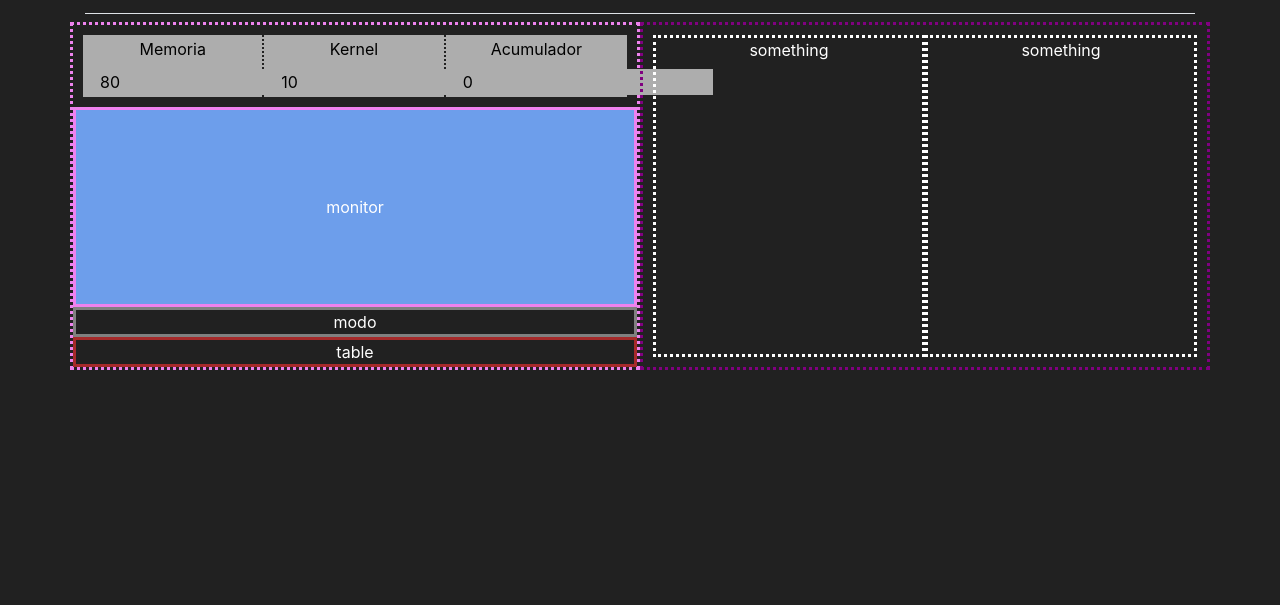
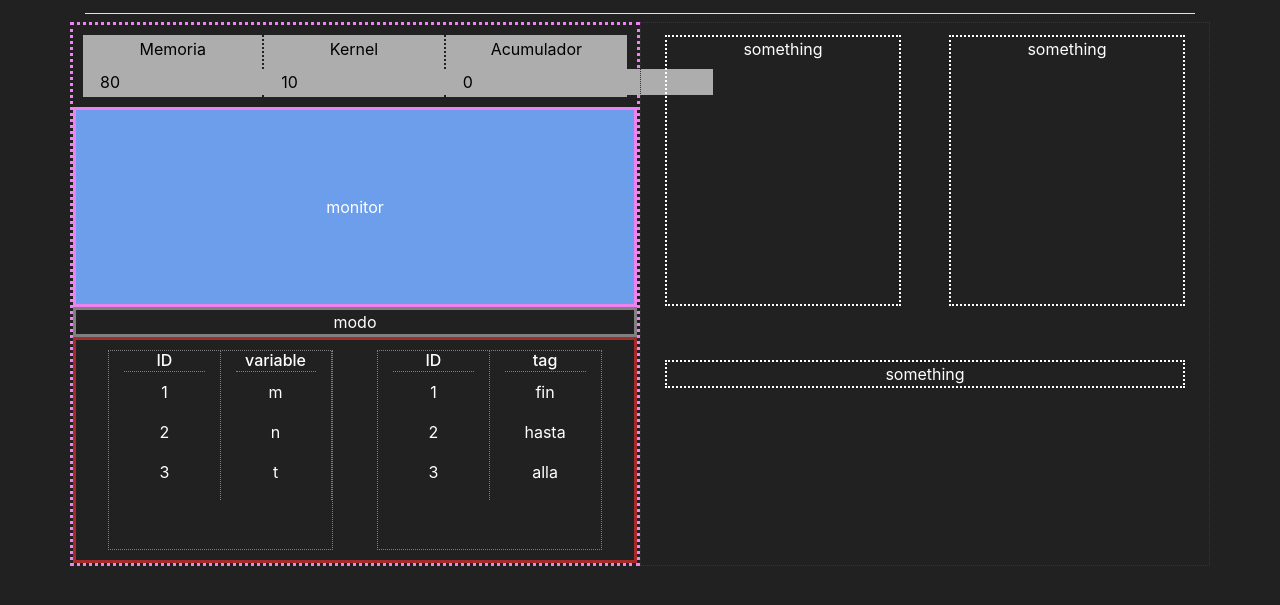
Before and after one commit to aldevv/web-os, a plain HTML site: page frontend/index.html in a window 1280 px wide. Shown: the part 65-670 px from the top of the page. Drawn offline with nearby package versions, Linux system fonts and the light colour scheme.

Commit message:
added more to front

```diff
--- a/frontend/assets/css/styles.css
+++ b/frontend/assets/css/styles.css
@@ -18,7 +18,7 @@ body {
 }
 
 
-.nav-row, .variable-row{
+.nav-row, .declarable-row{
     padding: 10px 10px 10px 10px;
 }
 
@@ -53,20 +53,45 @@ body {
     border: 3px solid gray;
 }
 
-.table-row {
+.declarable-row {
     text-align: center;
     border: 3px solid brown;
 }
 
-.side-B {
-    border: 3px dotted purple
+.my-variables , .my-tags {
+    text-align: center;
+    border: 1px dotted gray;
+    height: 200px;
 }
 
-.variable-row {
+/* add separators to attibutes */
+.my-variables [class*="col-"], .my-tags [class*="col-"]:not(:last-child) {
+    border-right: 1px dotted gray;
+}
+
+.attribute {
+    border-bottom: 1px dotted gray;
+}
+
+.side-B {
+    border: 1px dotted purple
+}
+
+.info-row {
     text-align: center;
-    height: 100%;
+    margin-top: 2.2%;
+    height: 50%;
 }
-.my-var-col {
-    border: 3px dotted white;
+.my-instruction-col, .my-memory-col {
+    border: 2px dotted white;
+}
 
+.program-row {
+    text-align: center;
+    /* height: 39%; */
+    /* why does it overflow the container height!!!?  */
 }
+
+.top-marg {
+    margin-top: 10%;
+}
--- a/frontend/index.html
+++ b/frontend/index.html
@@ -22,7 +22,6 @@
         </div>
 
         <div class="row">
-            <!-- <div class="row my-row"> -->
                 <div class="col-6 side-A">
                     <div class="row nav-row">
                         <div class="col-4 input-buttons">
@@ -60,21 +59,60 @@
                         </div>
                     </div>
 
-                    <div class="row table-row">
-                        <div class="col-12">
-                            table
+                    <div  class="row justify-content-around declarable-row">
+                        <div class="col-5 my-variables">
+                            <div class="row">
+                                <div class="col-6">
+                                    <h6 class="attribute">ID</h6>
+                                    <p>1</p>
+                                    <p>2</p>
+                                    <p>3</p>
+                                </div>
+                                <div class="col-6">
+                                    <h6 class="attribute">variable</h6>
+                                    <p>m</p>
+                                    <p>n</p>
+                                    <p>t</p>
+                                </div>
+                            </div>
+                        </div>
+
+                        <div id="tag" class="col-5 my-tags">
+                            <div class="row">
+                                <div class="col-6">
+                                    <h6 class="attribute">ID</h6>
+                                    <p>1</p>
+                                    <p>2</p>
+                                    <p>3</p>
+                                </div>
+
+                                <div class="col-6">
+                                    <h6 class="attribute">tag</h6>
+                                    <p>fin</p>
+                                    <p>hasta</p>
+                                    <p>alla</p>
+                                </div>
+                            </div>
                         </div>
                     </div>
                 </div>
 
                 <div class="col-md-6 side-B">
-                    <div class="row variable-row">
-                        <div class="col-md-6 my-var-col ">something</div>
-                        <div class="col-md-6 my-var-col">something</div>
+                    <div class="row justify-content-around info-row">
+                        <div class="col-md-5 my-instruction-col ">something</div>
+                        <div class="col-md-5 my-memory-col">something</div>
+                    </div>
+                    <div class="row justify-content-around program-row top-marg">
+                        <div class="col-md-11 my-memory-col">something</div>
                     </div>
                 </div>
         </div>
     </div>
+
+    <script>
+        // document.getElementById("var").innerHTML = 5+1;
+        // document.getElementById("tag").innerHTML = 4+3;
+    </script>
 
 </body>
 
```
Also changed, not shown: D-K.png (added), D-U.png (added), WhatsApp Image 2020-03-19 at 5.51.17 PM.jpeg (deleted), frontend/assets/images/Kernel.png (added), frontend/assets/images/Usuario.png (added).
